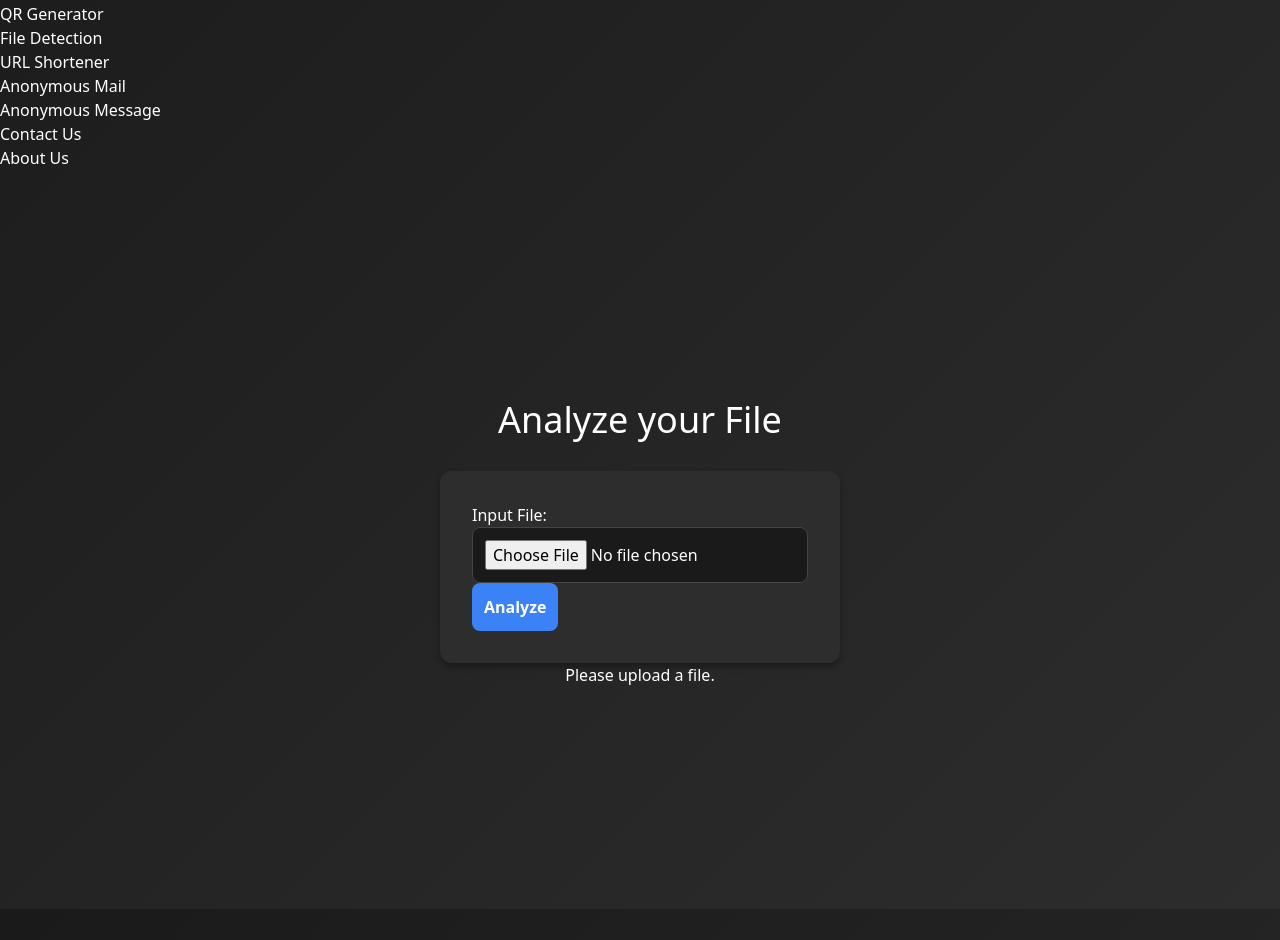
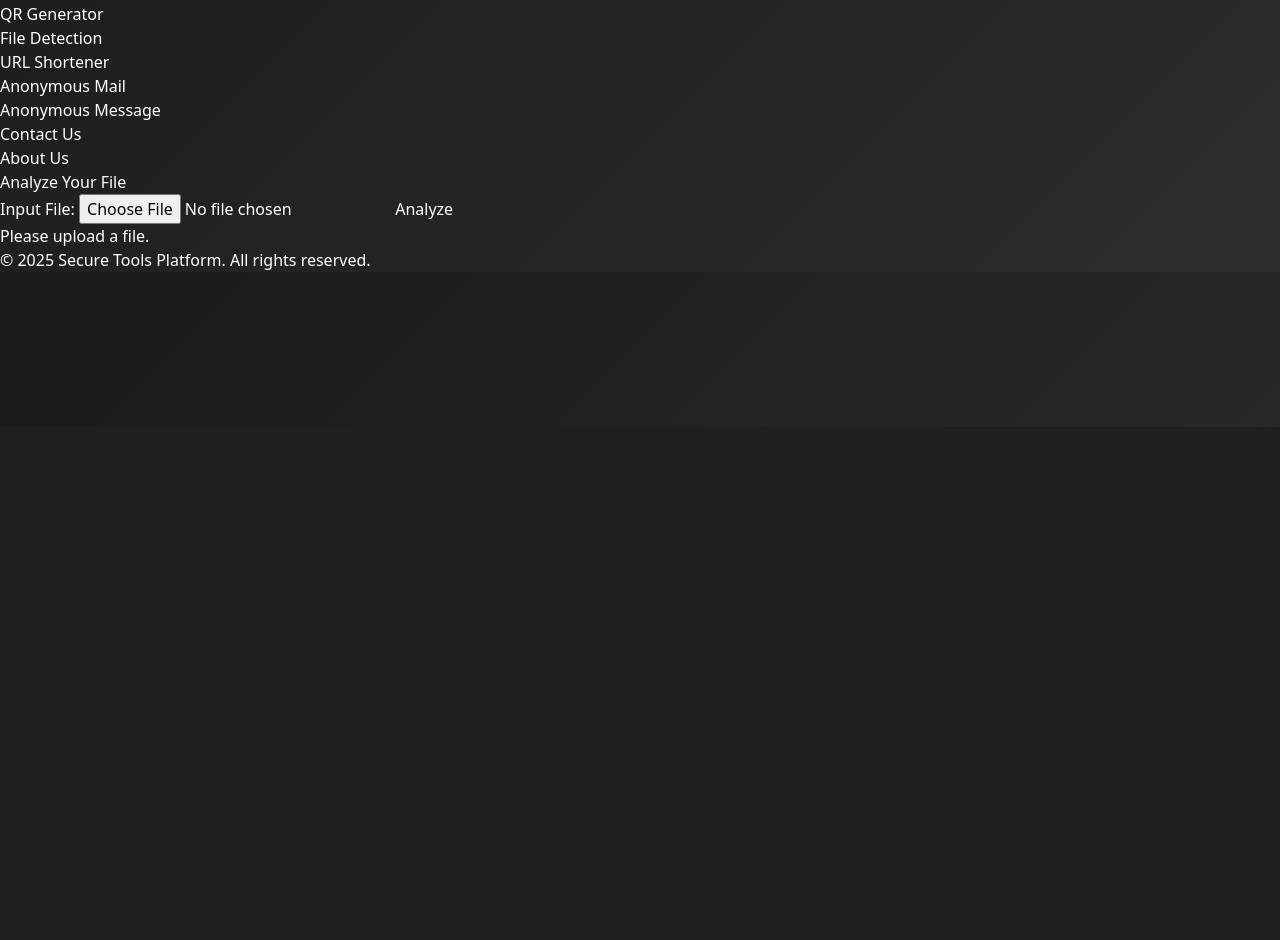
Before and after one commit to BhavikPahuja/spam_detect, a Django app: page /file_detection in a window 1280 px wide. Shown: the part 373-1313 px from the top of the page. After the commit the page ends 645 px from the top, so only its background shows below. Run offline with Django 5.2, Linux system fonts and the light colour scheme.

Commit message:
Update file_detection.html

```diff
--- a/templates/file_detection.html
+++ b/templates/file_detection.html
@@ -11,17 +11,15 @@
 
 
 
-<div class="main">
-    <div class="analyze">
-
-        <h1>Analyze your File</h1>
+<div class="container">
+        <div class="content">
+            <h1>Analyze Your File</h1>
+            <div class="input-container">
                 <form action="#" method="post" enctype="multipart/form-data">
                     {% csrf_token %}
-
                     <label for="input_file">Input File:</label>
-             <input type="file" name="file" id="file" placeholder="Place The File" required>
+                    <input type="file" id="input_file" name="file" placeholder="Place The File" required>
                     <button type="submit">Analyze</button>
-        </form>
 
                     {% if message %}
                     <h2>{{ message }}</h2>
@@ -39,10 +37,14 @@
                     </ul>
                     {% endif %}
                     {% endif %}
+                </form>
             </div>
         </div>
     </div>
 
+    <div class="footer">
+        <p>&copy; 2025 Secure Tools Platform. All rights reserved.</p>
+    </div>
 
 
 {% endblock main %}
```
Lines whose indentation alone changed are shown as unchanged.
